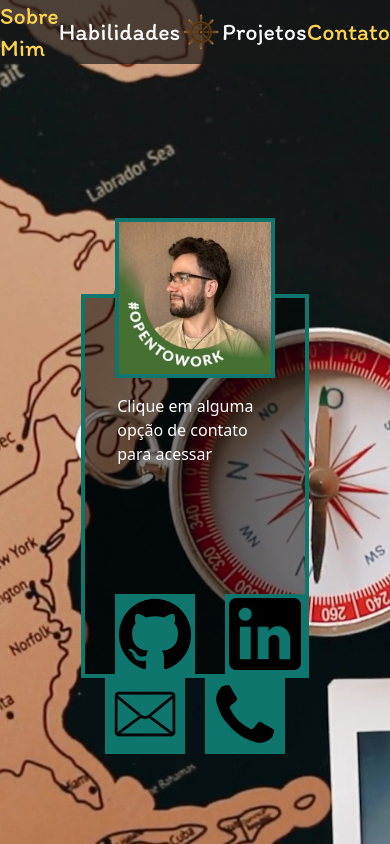
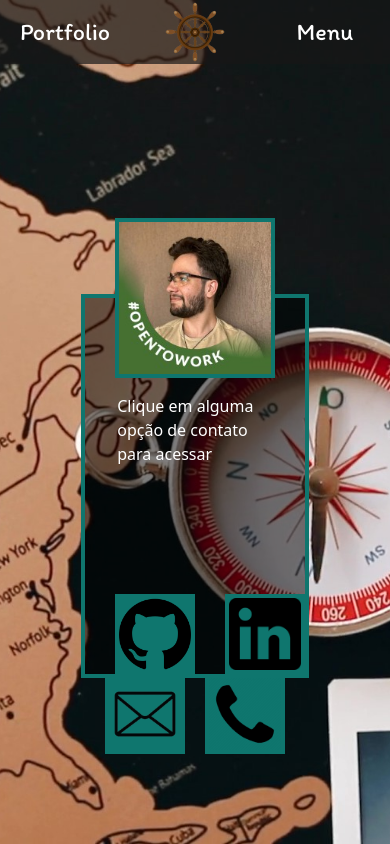
Before and after one commit to Lucas-Pontes-Soares/Portifolio, a React (Vite) app: page /Contato in a window 390 px wide. Built offline with nearby package versions, Linux system fonts and the light colour scheme.

Commit message:
Adicionando responsividade na navbar

```diff
--- a/src/components/Navbar.tsx
+++ b/src/components/Navbar.tsx
@@ -1,25 +1,127 @@
+import React, { useState, useEffect } from 'react';
+
 interface Props {
   page: string;
 }
 
 export const Navbar: React.FC<Props> = ({ page }) => {
+  const [menuOpen, setMenuOpen] = useState(false);
+  const [isMobile, setIsMobile] = useState(false);
+
+  useEffect(() => {
+    const handleResize = () => {
+      setIsMobile(window.innerWidth <= 768);
+    };
+
+    window.addEventListener('resize', handleResize);
+
+    handleResize();
+
+    return () => window.removeEventListener('resize', handleResize);
+  }, []);
+
+  const toggleMenu = () => {
+    setMenuOpen(!menuOpen);
+  };
+
   return (
-    <div className="flex fixed w-full content-start flex-wrap text-slate-50 bg-neutral-900 bg-opacity-70 z-20">
+    <div className={`flex fixed w-full content-start flex-wrap text-slate-50 bg-neutral-900 bg-opacity-70 z-20 ${isMobile ? 'md:hidden' : ''}`}>
+      {!isMobile && (
+        <>
           <div className="flex-1 h-16 flex items-center justify-center text-2xl font-itim hover:text-amber-300">
-        {page === 'sobre-mim' ? <a className="text-amber-300"href="http://localhost:5173/SobreMim">Sobre Mim</a> : <a href="http://localhost:5173/SobreMim">Sobre Mim</a>}
+            {page === 'sobre-mim' ? (
+              <a className="text-amber-300" href="http://localhost:5173/SobreMim">
+                Sobre Mim
+              </a>
+            ) : (
+              <a href="http://localhost:5173/SobreMim">Sobre Mim</a>
+            )}
           </div>
           <div className="flex-1 h-16 flex items-center justify-center text-2xl font-itim hover:text-amber-300">
-        {page === 'habilidades' ? <a className="text-amber-300"href="http://localhost:5173/Habilidades">Habilidades</a> : <a href="http://localhost:5173/Habilidades">Habilidades</a>}
+            {page === 'habilidades' ? (
+              <a className="text-amber-300" href="http://localhost:5173/Habilidades">
+                Habilidades
+              </a>
+            ) : (
+              <a href="http://localhost:5173/Habilidades">Habilidades</a>
+            )}
           </div>
           <div className="flex-1 h-16 flex items-center justify-center">
             <img src="/timonIcon.png" alt="Timon" height="70px" width="70px" />
           </div>
           <div className="flex-1 h-16 flex items-center justify-center text-2xl font-itim hover:text-amber-300">
-        {page === 'projetos' ? <a className="text-amber-300"href="http://localhost:5173/Projetos">Projetos</a> : <a href="http://localhost:5173/Projetos">Projetos</a>}
+            {page === 'projetos' ? (
+              <a className="text-amber-300" href="http://localhost:5173/Projetos">
+                Projetos
+              </a>
+            ) : (
+              <a href="http://localhost:5173/Projetos">Projetos</a>
+            )}
           </div>
           <div className="flex-1 h-16 flex items-center justify-center text-2xl font-itim hover:text-amber-300">
-        {page === 'contato' ? <a className="text-amber-300"href="http://localhost:5173/Contato">Contato</a> : <a href="http://localhost:5173/Contato">Contato</a>}
+            {page === 'contato' ? (
+              <a className="text-amber-300" href="http://localhost:5173/Contato">
+                Contato
+              </a>
+            ) : (
+              <a href="http://localhost:5173/Contato">Contato</a>
+            )}
+          </div>
+        </>
+      )}
+      {isMobile && (
+        <>
+         <div className="flex-1 h-16 flex items-center justify-center text-white text-2xl font-itim">
+            <p>Portfolio</p>
+          </div>
+          <div className="flex-1 h-16 flex items-center justify-center">
+            <img src="/timonIcon.png" alt="Timon" height="70px" width="70px" />
+          </div>
+          <div className="flex-1 h-16 flex items-center justify-center md:hidden">
+            <button className="text-white text-2xl font-itim hover:text-amber-300" onClick={toggleMenu}>Menu</button>
+          </div>
+          {menuOpen && (
+            <div className="md:hidden w-full">
+              <div className="text-white text-2xl font-itim hover:text-amber-300">
+                  {page === 'sobre-mim' ? (
+                  <a className="text-amber-300" href="http://localhost:5173/SobreMim">
+                    Sobre Mim
+                  </a>
+                ) : (
+                  <a href="http://localhost:5173/SobreMim">Sobre Mim</a>
+                )}
+              </div>
+              <div className="text-white text-2xl font-itim hover:text-amber-300">
+                {page === 'habilidades' ? (
+                  <a className="text-amber-300" href="http://localhost:5173/Habilidades">
+                    Habilidades
+                  </a>
+                ) : (
+                  <a href="http://localhost:5173/Habilidades">Habilidades</a>
+                )}
+              </div>
+              <div className="text-white text-2xl font-itim hover:text-amber-300">
+                {page === 'projetos' ? (
+                  <a className="text-amber-300" href="http://localhost:5173/Projetos">
+                    Projetos
+                  </a>
+                ) : (
+                  <a href="http://localhost:5173/Projetos">Projetos</a>
+                )}
+              </div>
+              <div className="text-white text-2xl font-itim hover:text-amber-300">
+                {page === 'contato' ? (
+                  <a className="text-amber-300" href="http://localhost:5173/Contato">
+                    Contato
+                  </a>
+                ) : (
+                  <a href="http://localhost:5173/Contato">Contato</a>
+                )}
               </div>
             </div>
+          )}
+        </>
+      )}
+    </div>
   );
-}
+};
```
Lines whose indentation alone changed are shown as unchanged.
